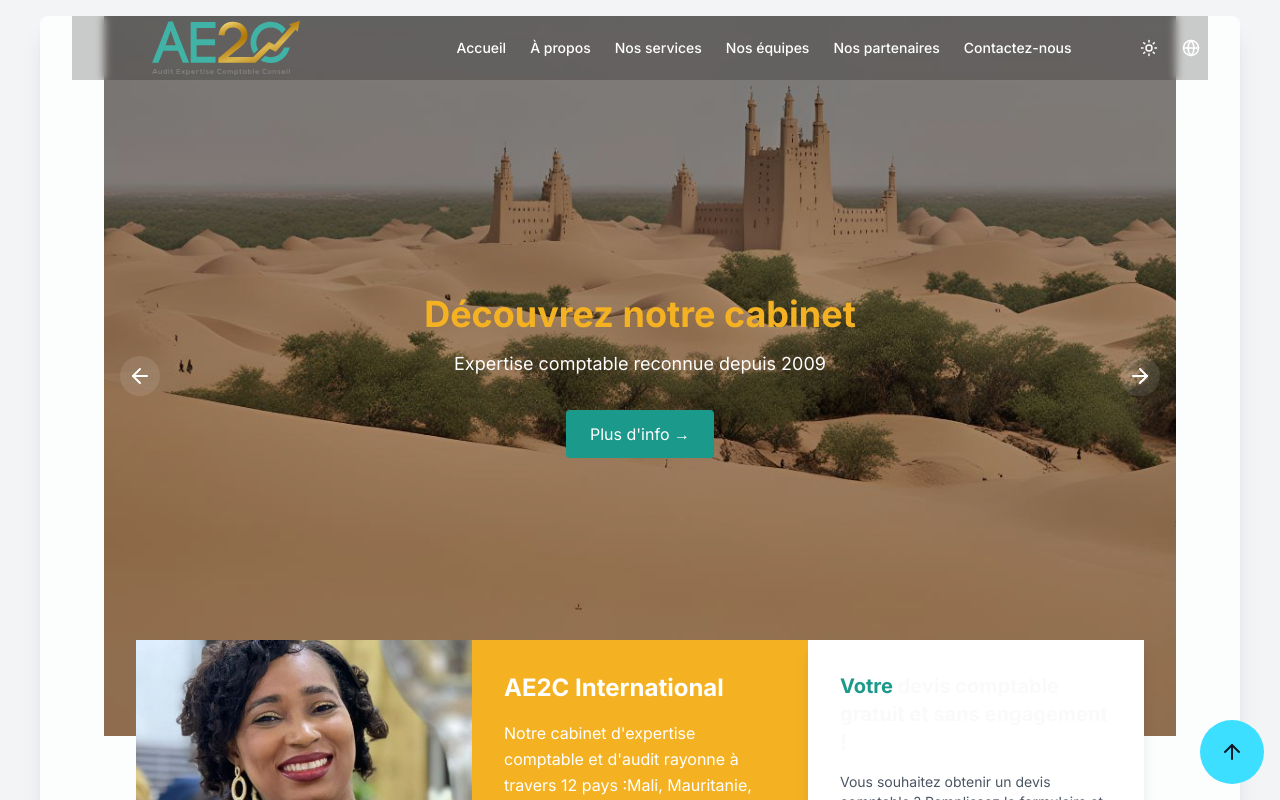
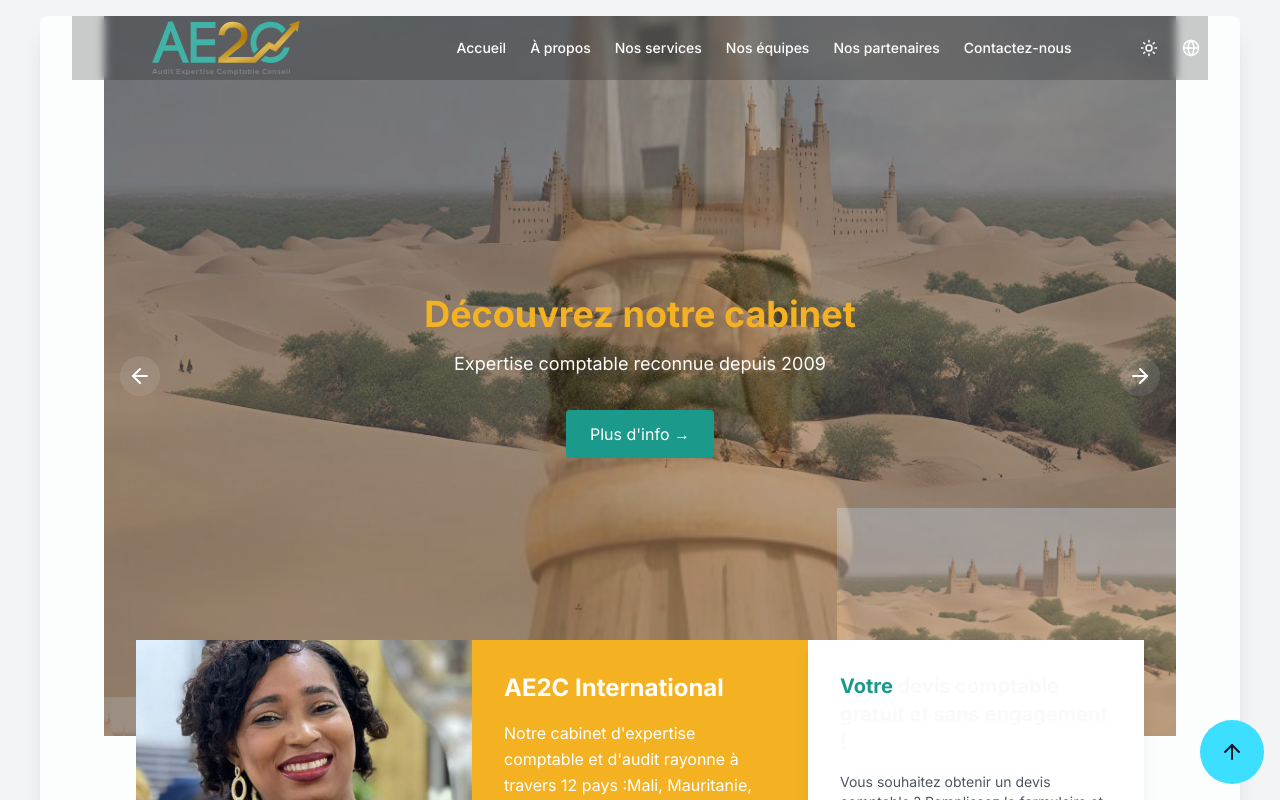
Before and after one commit to dinegamer/cabinetae2c, a Next.js app: page / in a window 1280 px wide. Both pictures are taken after a click on the button 1149 px from the left and 48 px from the top of the page. Shown: the top 800 px of the page. Built offline with nearby package versions, Linux system fonts and the light colour scheme.

Commit message:
Merge remote changes and resolve conflicts

```diff
--- a/src/app/components/HeroSection.tsx
+++ b/src/app/components/HeroSection.tsx
@@ -81,7 +81,7 @@ const HeroSection: React.FC<HeroSectionProps> = ({ t }) => {
     setTimeout(() => {
       setCurrentSlide(newNextSlide)
       setIsTransitioning(false)
-    }, 1500) // Adjust this timing to match your animation duration
+    }, 3000)
   }, [isTransitioning, mounted, currentSlide, slides.length])
 
   const startAutoSlide = useCallback(() => {
@@ -111,20 +111,19 @@ const HeroSection: React.FC<HeroSectionProps> = ({ t }) => {
       scale: 0,
       x: index % 2 === 0 ? '-100%' : '100%',
       y: index < 2 ? '-100%' : '100%',
-      transition: { duration: 0.7, ease: [0.43, 0.13, 0.23, 0.96] },
+      transition: { duration: 1, ease: [0.43, 0.13, 0.23, 0.96] },
     }),
-    enterNext: (index: number) => ({
+    enterNext: {
       opacity: 0,
-      scale: 0,
-      x: index % 2 === 0 ? '-100%' : '100%',
-      y: index < 2 ? '-100%' : '100%',
-    }),
+      scale: 1.2,
+    },
     centerNext: {
       opacity: 1,
       scale: 1,
-      x: 0,
-      y: 0,
-      transition: { duration: 0.7, ease: [0.43, 0.13, 0.23, 0.96] },
+      transition: {
+        duration: 2.5,
+        ease: [0.43, 0.13, 0.23, 0.96],
+      },
     },
   }
 
@@ -159,7 +158,7 @@ const HeroSection: React.FC<HeroSectionProps> = ({ t }) => {
                 className="absolute inset-0 grid grid-cols-2 grid-rows-2 pointer-events-none"
                 initial="initial"
                 animate="exitCurrent"
-                transition={{ staggerChildren: 0.1 }}
+                transition={{ staggerChildren: 0.15 }}
               >
                 {[0, 1, 2, 3].map((index) => (
                   <motion.div
@@ -182,30 +181,23 @@ const HeroSection: React.FC<HeroSectionProps> = ({ t }) => {
               </motion.div>
 
               <motion.div
-                key={`split-next-${nextSlide}`}
-                className="absolute inset-0 grid grid-cols-2 grid-rows-2 pointer-events-none"
+                key={`next-${nextSlide}`}
+                className="absolute inset-0 pointer-events-none"
                 initial="enterNext"
                 animate="centerNext"
-                transition={{ staggerChildren: 0.1, delayChildren: 0.7 }}
+                transition={{ delay: 0.5 }}
               >
-                {[0, 1, 2, 3].map((index) => (
                 <motion.div
-                    key={index}
-                    className="relative overflow-hidden"
+                  className="relative w-full h-full"
                   variants={quadrantVariants}
-                    custom={index}
                 >
                   <Image
                     src={slides[nextSlide].image}
                     alt={slides[nextSlide].title}
                     fill
                     className="object-cover"
-                      style={{
-                        objectPosition: `${index % 2 === 0 ? 'left' : 'right'} ${index < 2 ? 'top' : 'bottom'}`
-                      }}
                   />
                 </motion.div>
-                ))}
               </motion.div>
             </>
           )}
```
Lines whose indentation alone changed are shown as unchanged.
